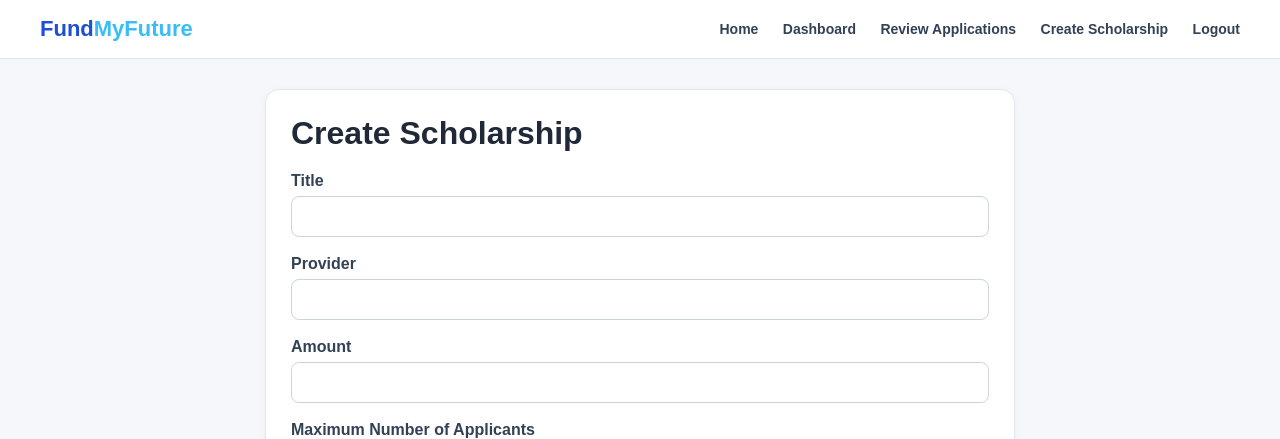
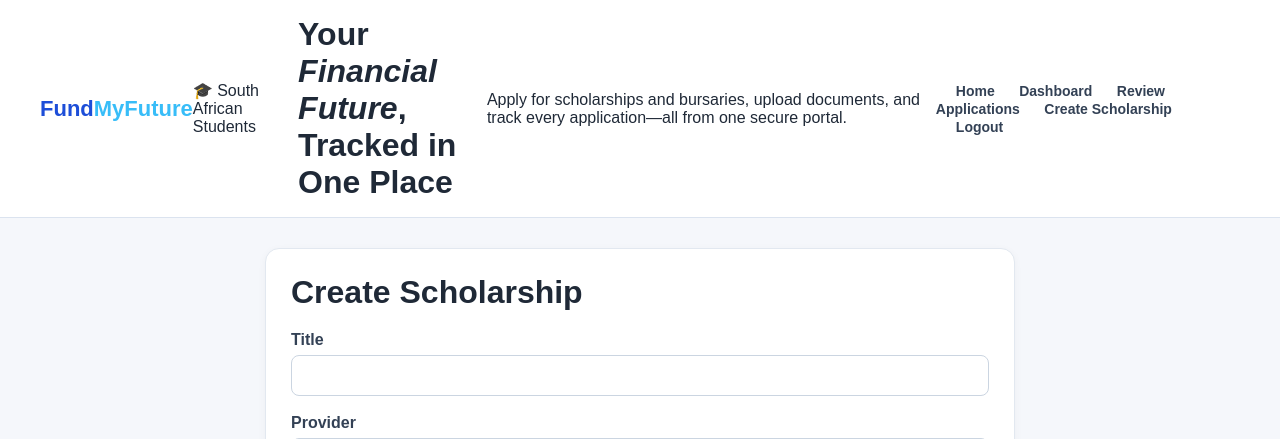
Before and after one commit to Mfundomlaba/Fund-My-Future-web-app-, a Flask app: page /staff/create-scholarship in a window 1280 px wide. Shown: the top 439 px of the page. Run offline with Flask 3, Linux system fonts and the light colour scheme; the visitor is signed in with stand-in values (Sample User, id 1).

Commit message:
Enhance base.html with hero tag and description
Added a hero tag and a description paragraph to the base template.

```diff
--- a/templates/base.html
+++ b/templates/base.html
@@ -10,6 +10,9 @@
 
     <header class="topbar">
         <div class="logo">Fund<span>MyFuture</span></div>
+        <div class="hero-tag">🎓 South African Students</div>
+          <h1>Your <em>Financial Future</em>,<br>Tracked in One Place</h1>
+           <p>Apply for scholarships and bursaries, upload documents, and track every application—all from one secure portal.</p>
 
         <nav class="nav-links">
             <a href="{{ url_for('home') }}">Home</a>
```
